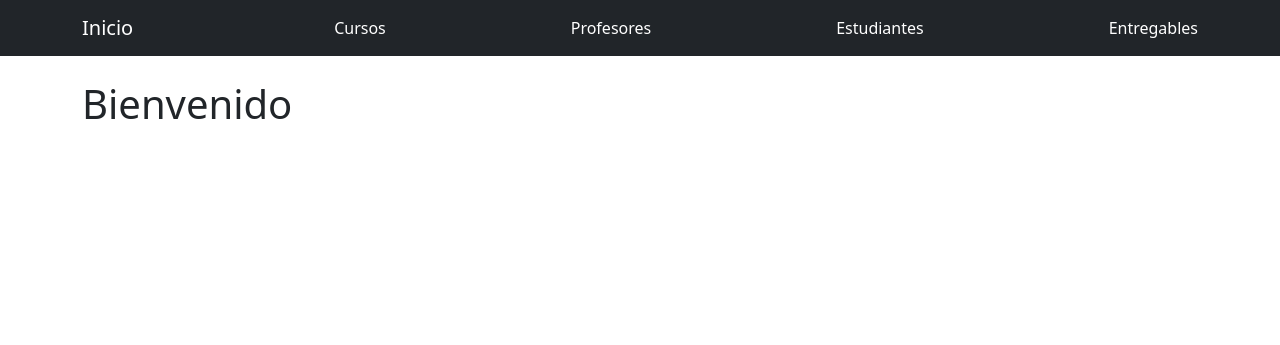
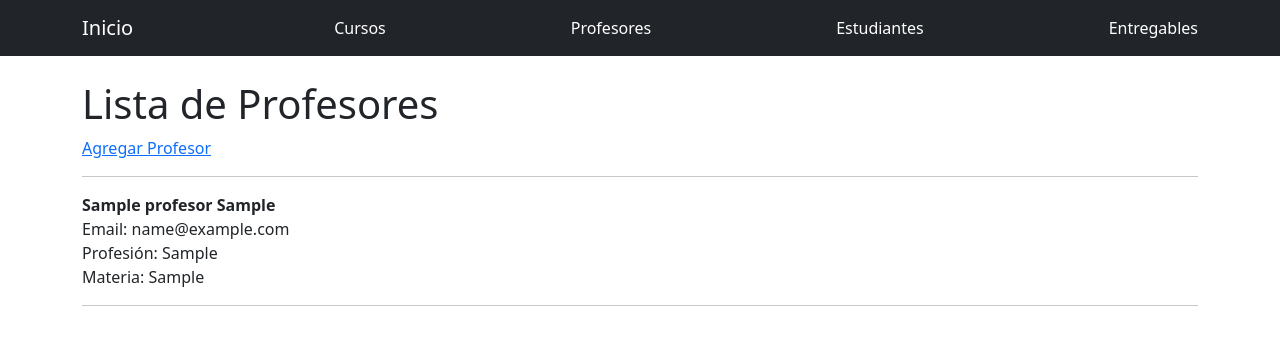
Before and after one commit to cotisanddoval/PythonProyecto1, a Django app: page /profesores/ in a window 1280 px wide. Shown: the top 345 px of the page. Run offline with Django 5.2, Linux system fonts and the light colour scheme; tables that the repository leaves empty hold one stand-in row (values such as "Sample post").

Commit message:
agrego formulario de profesores

```diff
--- a/Proyecto1/myapp/models.py
+++ b/Proyecto1/myapp/models.py
@@ -15,6 +15,7 @@ class Profesor(models.Model):
     apellido = models.CharField(max_length=100)
     email = models.EmailField()
     profesion = models.CharField(max_length=100)
+    materiaAsignada = models.CharField(max_length=100)
 
     def __str__(self):
         return f"{self.nombre} {self.apellido} - {self.profesion}"
--- a/Proyecto1/myapp/templates/myapp/curso_exito.html
+++ b/Proyecto1/myapp/templates/myapp/curso_exito.html
@@ -6,7 +6,7 @@ Curso agregado
 
 {% block content %}
 
-<h2>✅ Curso agregado con éxito</h2>
+<h2>Curso agregado con éxito</h2>
 
 <a href="{% url 'myapp:cursos' %}">
     Volver a Cursos
--- a/Proyecto1/myapp/templates/myapp/profesores.html
+++ b/Proyecto1/myapp/templates/myapp/profesores.html
@@ -1,11 +1,34 @@
 {% extends 'base.html' %}
 
 {% block title %}
-Inicio
+Profesores
 {% endblock %}
 
 {% block content %}
 
-<h1>Bienvenido</h1>
+<h1>Lista de Profesores</h1>
+
+<a href="{% url 'myapp:profesorFormulario' %}">
+    Agregar Profesor
+</a>
+
+<hr>
+
+{% for profesor in profesores %}
+
+    <p>
+        <strong>{{ profesor.nombre }} {{ profesor.apellido }}</strong><br>
+        Email: {{ profesor.email }}<br>
+        Profesión: {{ profesor.profesion }}<br>
+        Materia: {{ profesor.materiaAsignada }}
+    </p>
+
+    <hr>
+
+{% empty %}
+
+    <p>No hay profesores cargados.</p>
+
+{% endfor %}
 
 {% endblock %}
--- a/Proyecto1/myapp/templates/myapp/urls.py
+++ b/Proyecto1/myapp/templates/myapp/urls.py
@@ -9,4 +9,6 @@ urlpatterns = [
     path("profesores/", views.profesores, name="profesores"),
     path("estudiantes/", views.estudiantes, name="estudiantes"),
     path("entregables/", views.entregables, name="entregables"),
+    path("cursoFormulario/", views.cursoFormulario, name="cursoFormulario"),
+    path("profesorFormulario/", views.profesorFormulario, name="profesorFormulario"),
 ]
--- a/Proyecto1/myapp/urls.py
+++ b/Proyecto1/myapp/urls.py
@@ -9,5 +9,6 @@ urlpatterns = [
     path("profesores/", views.profesores, name="profesores"),
     path("estudiantes/", views.estudiantes, name="estudiantes"),
     path("entregables/", views.entregables, name="entregables"),
+    path("profesorFormulario/", views.profesorFormulario, name="profesorFormulario"),
     path("cursoFormulario/", views.cursoFormulario, name="cursoFormulario"),
 ]
--- a/Proyecto1/myapp/views.py
+++ b/Proyecto1/myapp/views.py
@@ -1,6 +1,6 @@
 from django.shortcuts import render, get_object_or_404
 from .models import Estudiante, Profesor, Curso, Entregable
-from .forms import CursoFormulario
+from .forms import CursoFormulario, ProfesorFormulario
 
 def index(request):
     return render(request, 'myapp/index.html')
@@ -49,3 +49,31 @@ def cursoFormulario(request):
         form = CursoFormulario()
 
     return render(request, "myapp/curso_formulario.html", {"form": form})
+
+def profesorFormulario(request):
+    if request.method == "POST":
+        form = ProfesorFormulario(request.POST)
+
+        if form.is_valid():
+            nombre = form.cleaned_data["nombre"]
+            apellido = form.cleaned_data["apellido"]
+            email = form.cleaned_data["email"]
+            profesion = form.cleaned_data["profesion"]
+            materiaAsignada = form.cleaned_data["materiaAsignada"]
+
+            profesor = Profesor(
+                nombre=nombre,
+                apellido=apellido,
+                email=email,
+                profesion=profesion,
+                materiaAsignada=materiaAsignada
+            )
+
+            profesor.save()
+
+            return render(request, "myapp/profesor_exito.html")
+
+    else:
+        form = ProfesorFormulario()
+
+    return render(request, "myapp/profesor_formulario.html", {"form": form})
```
Also changed, not shown: Proyecto1/myapp/forms.py (+7 -0 lines), Proyecto1/myapp/templates/myapp/cursos.html (+20 -2 lines), Proyecto1/myapp/templates/myapp/profesor_exito.html (added, +15 -0 lines), Proyecto1/myapp/templates/myapp/profesor_formulario.html (added, +21 -0 lines), Proyecto1/myapp/migrations/0002_profesor_materiaasignada.py (added).
